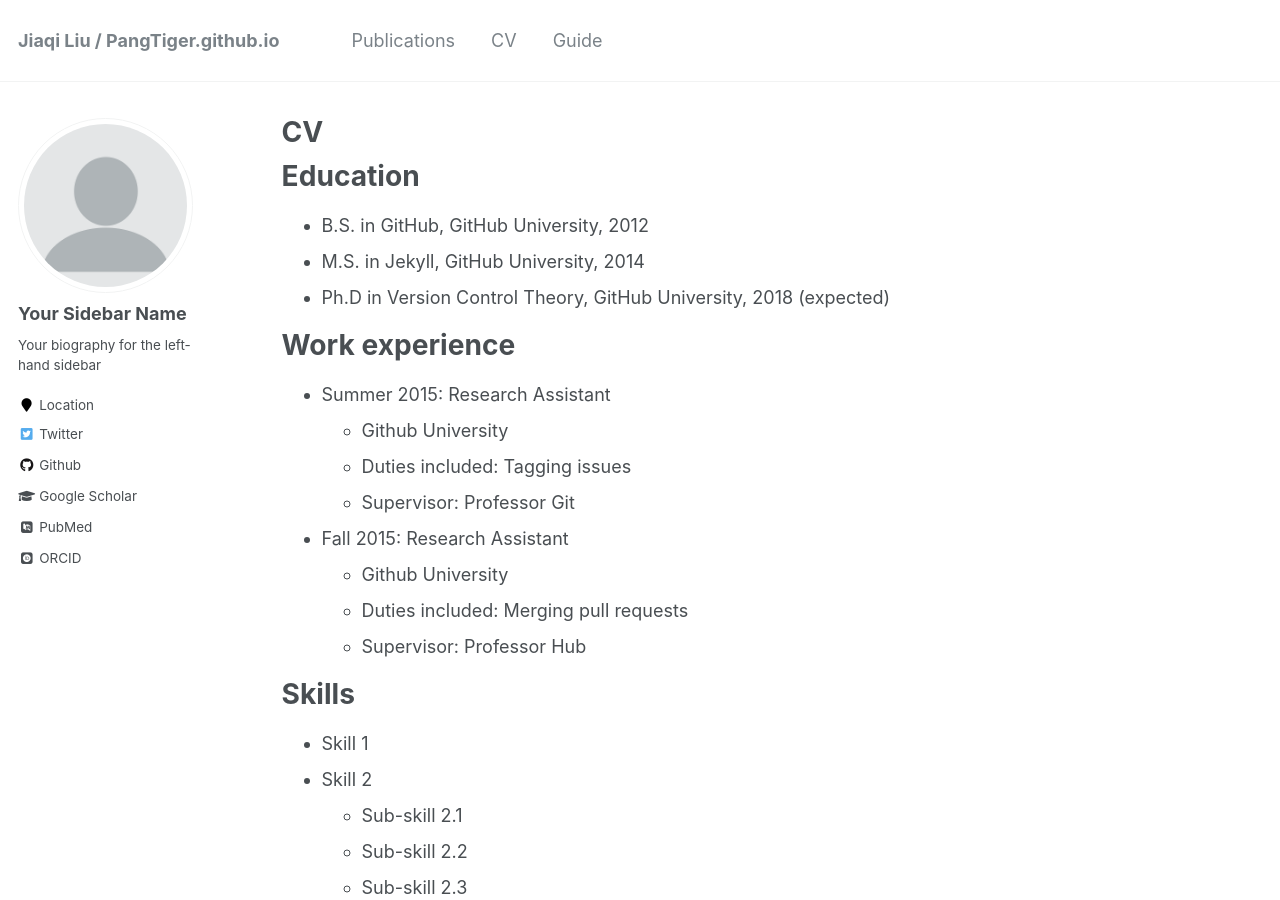
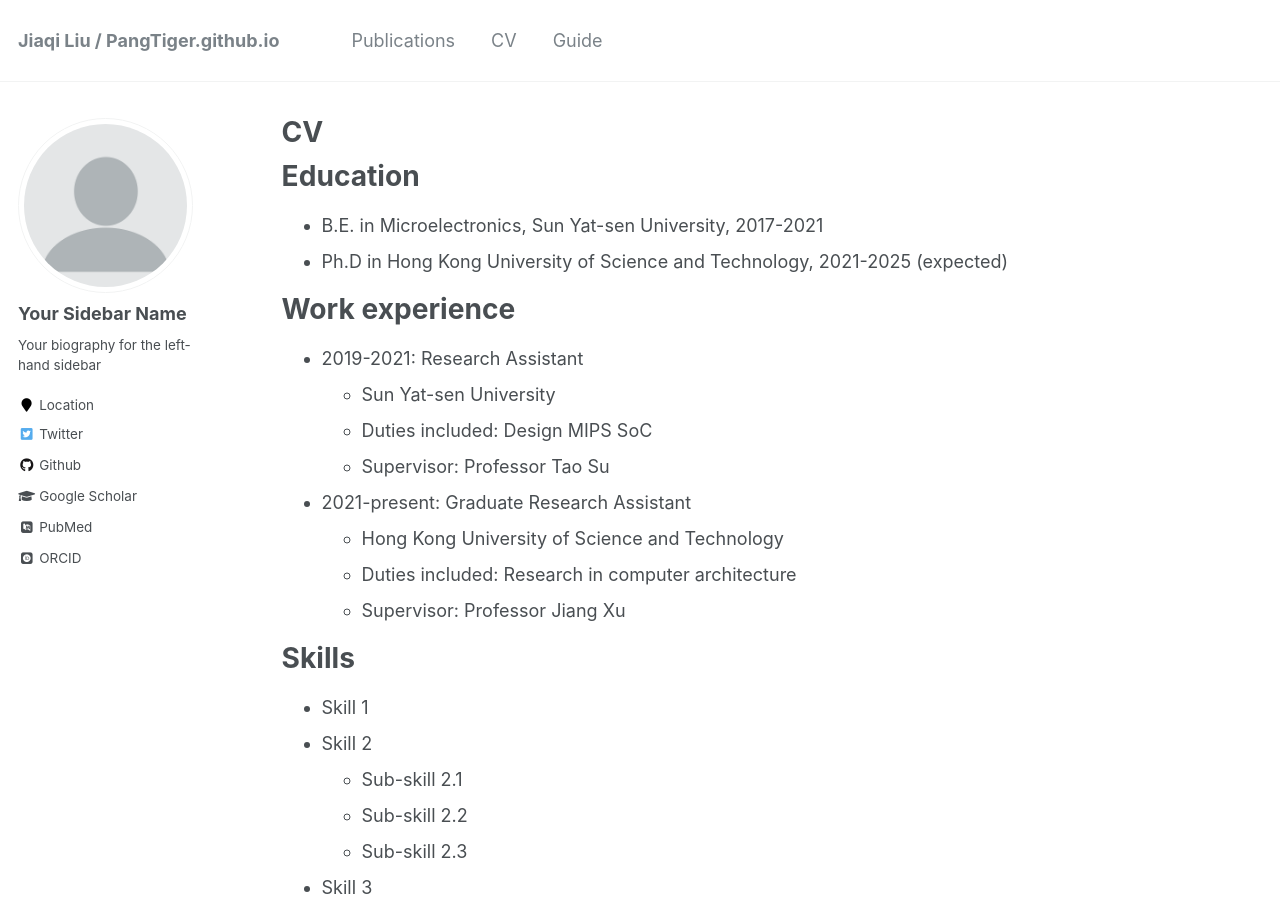
Before and after one commit to PangTiger/Rickrick.github.io, a Jekyll site: the page built from _pages/cv.md, in a window 1280 px wide and 900 px high. Built offline with Jekyll 4.4.1, drawn with Linux system fonts in a browser that asks for light colours; some web fonts are replaced.

Commit message:
Update cv.md

```diff
--- a/_pages/cv.md
+++ b/_pages/cv.md
@@ -11,21 +11,20 @@ redirect_from:
 
 Education
 ======
-* B.S. in GitHub, GitHub University, 2012
-* M.S. in Jekyll, GitHub University, 2014
-* Ph.D in Version Control Theory, GitHub University, 2018 (expected)
+* B.E. in Microelectronics, Sun Yat-sen University, 2017-2021
+* Ph.D in Hong Kong University of Science and Technology, 2021-2025 (expected)
 
 Work experience
 ======
-* Summer 2015: Research Assistant
-  * Github University
-  * Duties included: Tagging issues
-  * Supervisor: Professor Git
+* 2019-2021: Research Assistant
+  * Sun Yat-sen University
+  * Duties included: Design MIPS SoC
+  * Supervisor: Professor Tao Su
 
-* Fall 2015: Research Assistant
-  * Github University
-  * Duties included: Merging pull requests
-  * Supervisor: Professor Hub
+* 2021-present: Graduate Research Assistant
+  * Hong Kong University of Science and Technology
+  * Duties included: Research in computer architecture
+  * Supervisor: Professor Jiang Xu
 
 Skills
 ======
```
